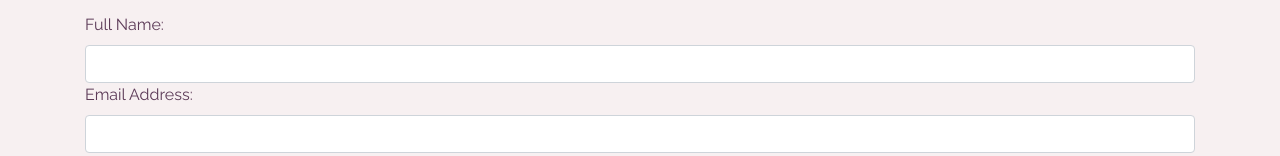
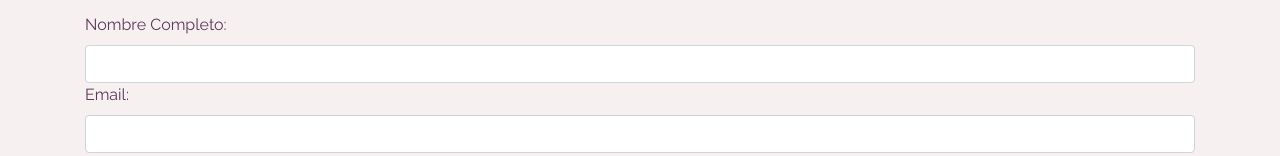
Before and after one commit to CristianSagahon/bellaVanidad, a plain HTML site: page contacto.html in a window 1280 px wide. Shown: the part 316-472 px from the top of the page. Drawn offline with nearby package versions, Linux system fonts and the light colour scheme.

Commit message:
Update contacto.html

```diff
--- a/contacto.html
+++ b/contacto.html
@@ -214,9 +214,9 @@ a:hover {
         <p>Aquí puedes encontrar un formulario con nuestros productos (puedes ver la descripción de cada producto en la pestaña correspondiente), de tal manera que puedas generar un voucher y puedas ir a la tienda fisica y recoger tus productos.</p>
         <form id="pedidoForm">
             <div class="form-group">
-                <label for="name">Full Name:</label>
+                <label for="name">Nombre Completo: </label>
                 <input type="text" class="form-control" id="name" name="name" required>
-                <label for="email">Email Address:</label>
+                <label for="email">Email:</label>
                 <input type="email" class="form-control" id="email" name="email" required>
                 <label for="fecha">Fecha de Pedido:</label>
                 <input type="date" class="form-control" id="fecha" name="fecha">
```
